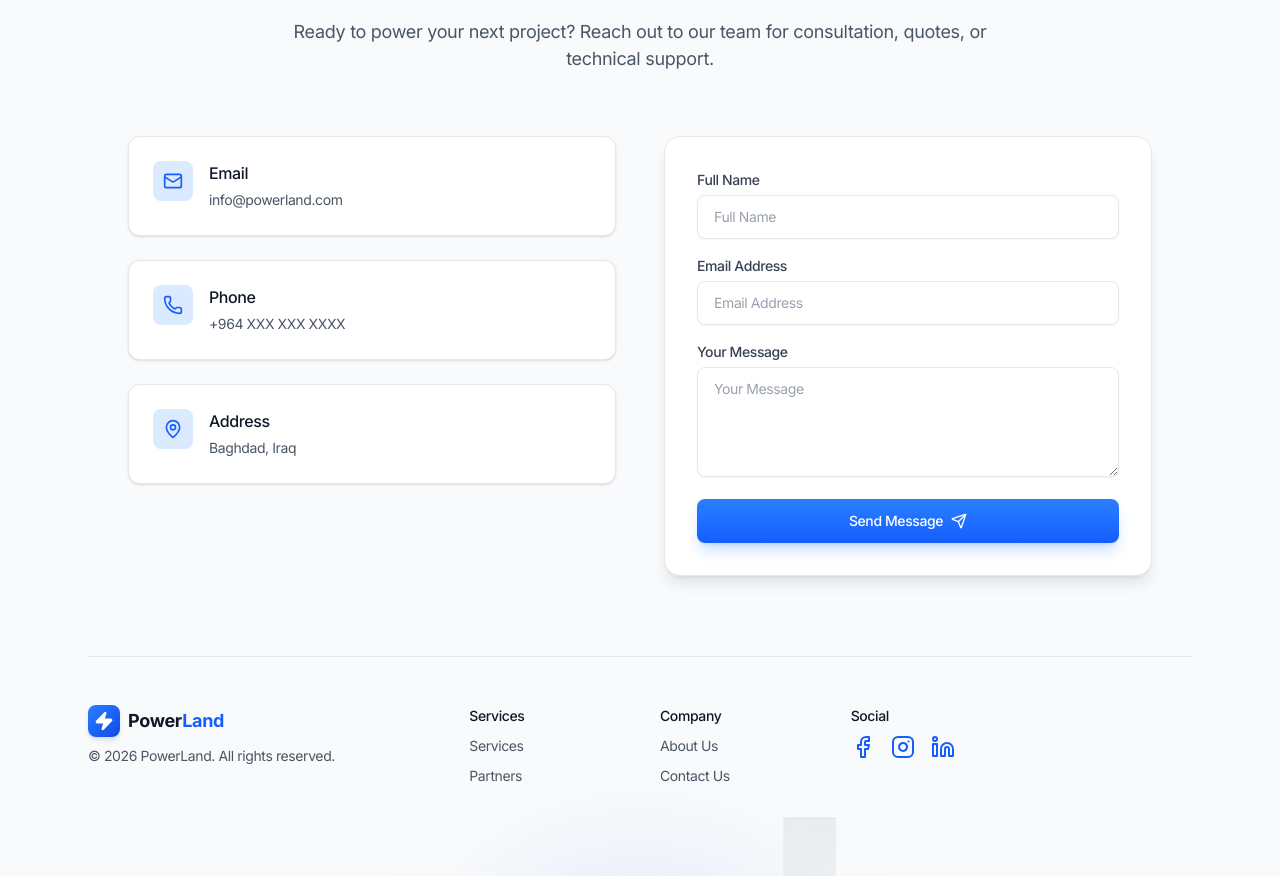
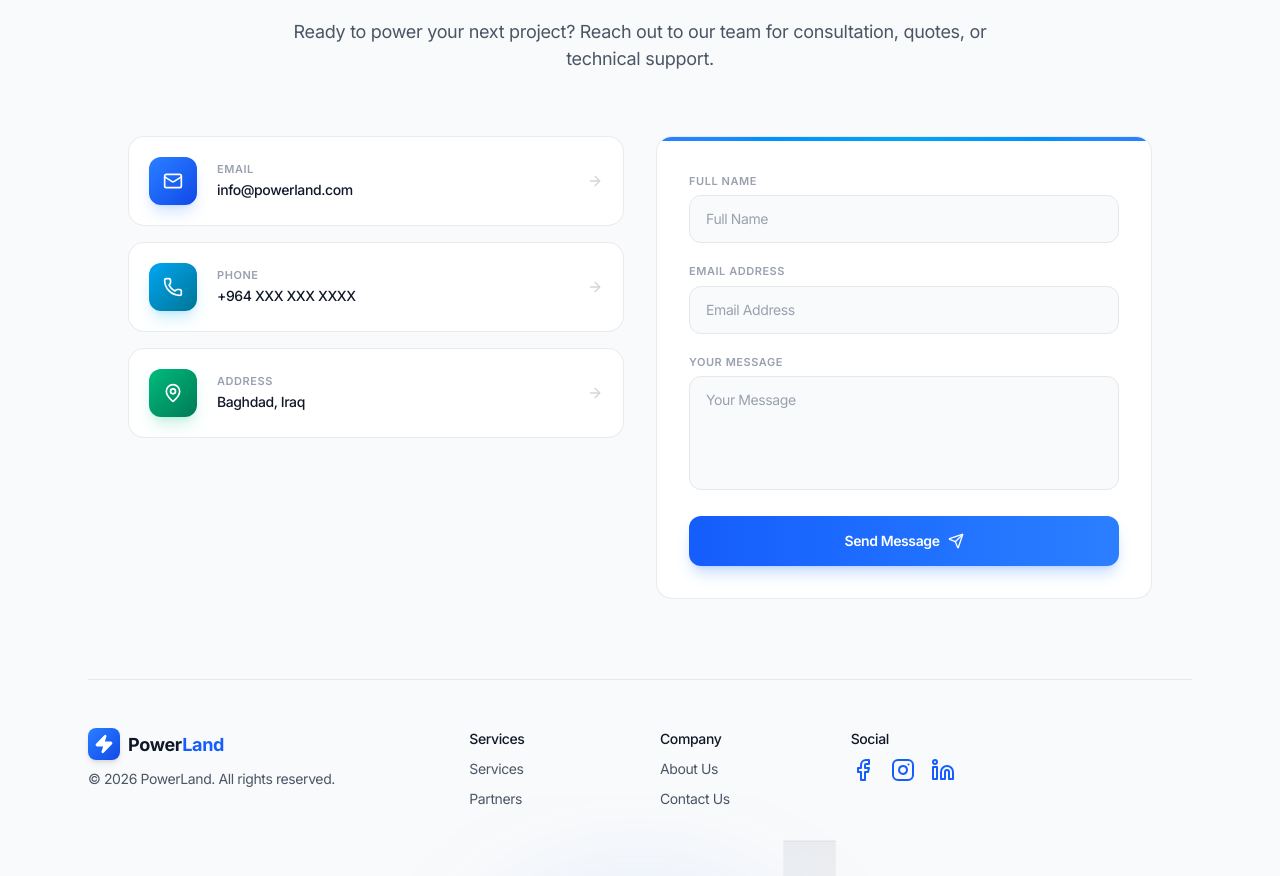
Before and after one commit to OYAPStudio/PowerLand, a Next.js app: page /en in a window 1280 px wide. Shown: the part 3580-4456 px from the top of the page. Built offline with nearby package versions, Linux system fonts and the light colour scheme.

Commit message:
feat: enhance contact section with dynamic contact items and improved styling

```diff
--- a/components/contact.tsx
+++ b/components/contact.tsx
@@ -1,13 +1,52 @@
 "use client";
 
 import { useTranslations } from "next-intl";
-import { Mail, Phone, MapPin, Send } from "lucide-react";
+import { Mail, Phone, MapPin, Send, ArrowRight } from "lucide-react";
 
 export default function Contact() {
   const t = useTranslations("contact");
 
+  const contactItems = [
+    {
+      icon: Mail,
+      label: t("email"),
+      value: t("emailValue"),
+      href: `mailto:${t("emailValue")}`,
+      color: "from-blue-500 to-blue-700",
+      shadow: "shadow-blue-500/20",
+    },
+    {
+      icon: Phone,
+      label: t("phone"),
+      value: t("phoneValue"),
+      href: `tel:${t("phoneValue")}`,
+      color: "from-sky-500 to-cyan-700",
+      shadow: "shadow-sky-500/20",
+    },
+    {
+      icon: MapPin,
+      label: t("address"),
+      value: t("addressValue"),
+      href: "#",
+      color: "from-emerald-500 to-emerald-700",
+      shadow: "shadow-emerald-500/20",
+    },
+  ];
+
   return (
-    <section id="contact" className="relative">
+    <section id="contact" className="relative overflow-hidden">
+      {/* Background accent */}
+      <div className="pointer-events-none absolute inset-0 -z-10">
+        <div
+          className="absolute inset-0 opacity-40 dark:opacity-100"
+          style={{
+            backgroundImage:
+              "radial-gradient(circle at 25% 25%, rgba(59,130,246,0.04) 0.7px, transparent 1px), radial-gradient(circle at 75% 75%, rgba(59,130,246,0.04) 0.7px, transparent 1px)",
+            backgroundSize: "14px 14px",
+          }}
+        />
+      </div>
+
       <div className="mx-auto max-w-6xl px-4 sm:px-6">
         <div className="py-12 md:py-20">
           {/* Section header */}
@@ -24,67 +63,52 @@ export default function Contact() {
             </p>
           </div>
 
-          <div className="mx-auto grid max-w-5xl gap-12 md:grid-cols-2">
-            {/* Contact info */}
-            <div className="space-y-6" data-aos="fade-up">
-              <div className="flex items-start gap-4 rounded-xl border border-gray-200 bg-white p-6 shadow-sm dark:border-gray-700 dark:bg-gray-800">
-                <div className="flex h-10 w-10 shrink-0 items-center justify-center rounded-lg bg-blue-100 dark:bg-blue-900/30">
-                  <Mail className="h-5 w-5 text-blue-600 dark:text-blue-400" />
-                </div>
-                <div>
-                  <h3 className="mb-1 font-medium text-gray-900 dark:text-white">
-                    {t("email")}
-                  </h3>
-                  <p className="text-sm text-gray-600 dark:text-gray-400">
-                    {t("emailValue")}
-                  </p>
-                </div>
-              </div>
-
-              <div className="flex items-start gap-4 rounded-xl border border-gray-200 bg-white p-6 shadow-sm dark:border-gray-700 dark:bg-gray-800">
-                <div className="flex h-10 w-10 shrink-0 items-center justify-center rounded-lg bg-blue-100 dark:bg-blue-900/30">
-                  <Phone className="h-5 w-5 text-blue-600 dark:text-blue-400" />
-                </div>
-                <div>
-                  <h3 className="mb-1 font-medium text-gray-900 dark:text-white">
-                    {t("phone")}
-                  </h3>
-                  <p className="text-sm text-gray-600 dark:text-gray-400">
-                    {t("phoneValue")}
-                  </p>
-                </div>
-              </div>
-
-              <div className="flex items-start gap-4 rounded-xl border border-gray-200 bg-white p-6 shadow-sm dark:border-gray-700 dark:bg-gray-800">
-                <div className="flex h-10 w-10 shrink-0 items-center justify-center rounded-lg bg-blue-100 dark:bg-blue-900/30">
-                  <MapPin className="h-5 w-5 text-blue-600 dark:text-blue-400" />
-                </div>
-                <div>
-                  <h3 className="mb-1 font-medium text-gray-900 dark:text-white">
-                    {t("address")}
-                  </h3>
-                  <p className="text-sm text-gray-600 dark:text-gray-400">
-                    {t("addressValue")}
-                  </p>
-                </div>
-              </div>
+          <div className="mx-auto grid max-w-5xl gap-8 md:grid-cols-2">
+            {/* Contact info cards */}
+            <div className="space-y-4" data-aos="fade-up">
+              {contactItems.map((item) => (
+                <a
+                  key={item.label}
+                  href={item.href}
+                  className="group flex items-center gap-5 rounded-2xl border border-gray-200/80 bg-white p-5 transition-all duration-500 hover:-translate-y-0.5 hover:shadow-[0_16px_48px_rgba(0,0,0,0.08)] dark:border-white/10 dark:bg-white/[0.04] dark:hover:border-white/20 dark:hover:shadow-[0_16px_48px_rgba(0,0,0,0.4)]"
+                >
+                  <div
+                    className={`flex h-12 w-12 shrink-0 items-center justify-center rounded-xl bg-gradient-to-br ${item.color} shadow-lg ${item.shadow}`}
+                  >
+                    <item.icon className="h-5 w-5 text-white" />
+                  </div>
+                  <div className="min-w-0 flex-1">
+                    <p className="text-[11px] font-semibold uppercase tracking-wider text-gray-400 dark:text-slate-500">
+                      {item.label}
+                    </p>
+                    <p className="mt-0.5 truncate text-sm font-medium text-gray-900 dark:text-white">
+                      {item.value}
+                    </p>
+                  </div>
+                  <ArrowRight className="h-4 w-4 shrink-0 text-gray-300 transition-all group-hover:translate-x-1 group-hover:text-gray-500 rtl:rotate-180 rtl:group-hover:-translate-x-1 dark:text-slate-600 dark:group-hover:text-slate-400" />
+                </a>
+              ))}
             </div>
 
             {/* Contact form */}
             <div
-              className="rounded-2xl border border-gray-200 bg-white p-8 shadow-lg dark:border-gray-700 dark:bg-gray-800"
+              className="overflow-hidden rounded-2xl border border-gray-200/80 bg-white transition-all dark:border-white/10 dark:bg-white/[0.04]"
               data-aos="fade-up"
               data-aos-delay={150}
             >
+              {/* Form accent bar */}
+              <div className="h-1 w-full bg-gradient-to-r from-blue-500 via-sky-500 to-blue-500" />
+
               <form
+                className="p-8"
                 onSubmit={(e) => {
                   e.preventDefault();
                 }}
               >
-                <div className="space-y-4">
+                <div className="space-y-5">
                   <div>
                     <label
-                      className="mb-1 block text-sm font-medium text-gray-700 dark:text-gray-300"
+                      className="mb-1.5 block text-[11px] font-semibold uppercase tracking-wider text-gray-400 dark:text-slate-500"
                       htmlFor="name"
                     >
                       {t("form.name")}
@@ -92,13 +116,13 @@ export default function Contact() {
                     <input
                       id="name"
                       type="text"
-                      className="form-input w-full dark:border-gray-600 dark:bg-gray-700 dark:text-gray-100 dark:placeholder-gray-500"
+                      className="w-full rounded-xl border border-gray-200 bg-gray-50 px-4 py-3 text-sm text-gray-900 outline-none transition-all placeholder:text-gray-400 focus:border-blue-500 focus:ring-2 focus:ring-blue-500/20 dark:border-white/10 dark:bg-white/5 dark:text-white dark:placeholder:text-slate-600 dark:focus:border-blue-500/50"
                       placeholder={t("form.name")}
                     />
                   </div>
                   <div>
                     <label
-                      className="mb-1 block text-sm font-medium text-gray-700 dark:text-gray-300"
+                      className="mb-1.5 block text-[11px] font-semibold uppercase tracking-wider text-gray-400 dark:text-slate-500"
                       htmlFor="email"
                     >
                       {t("form.email")}
@@ -106,13 +130,13 @@ export default function Contact() {
                     <input
                       id="email"
                       type="email"
-                      className="form-input w-full dark:border-gray-600 dark:bg-gray-700 dark:text-gray-100 dark:placeholder-gray-500"
+                      className="w-full rounded-xl border border-gray-200 bg-gray-50 px-4 py-3 text-sm text-gray-900 outline-none transition-all placeholder:text-gray-400 focus:border-blue-500 focus:ring-2 focus:ring-blue-500/20 dark:border-white/10 dark:bg-white/5 dark:text-white dark:placeholder:text-slate-600 dark:focus:border-blue-500/50"
                       placeholder={t("form.email")}
                     />
                   </div>
                   <div>
                     <label
-                      className="mb-1 block text-sm font-medium text-gray-700 dark:text-gray-300"
+                      className="mb-1.5 block text-[11px] font-semibold uppercase tracking-wider text-gray-400 dark:text-slate-500"
                       htmlFor="message"
                     >
                       {t("form.message")}
@@ -120,18 +144,16 @@ export default function Contact() {
                     <textarea
                       id="message"
                       rows={4}
-                      className="form-textarea w-full dark:border-gray-600 dark:bg-gray-700 dark:text-gray-100 dark:placeholder-gray-500"
+                      className="w-full resize-none rounded-xl border border-gray-200 bg-gray-50 px-4 py-3 text-sm text-gray-900 outline-none transition-all placeholder:text-gray-400 focus:border-blue-500 focus:ring-2 focus:ring-blue-500/20 dark:border-white/10 dark:bg-white/5 dark:text-white dark:placeholder:text-slate-600 dark:focus:border-blue-500/50"
                       placeholder={t("form.message")}
                     />
                   </div>
                   <button
                     type="submit"
-                    className="btn group w-full bg-gradient-to-t from-blue-600 to-blue-500 text-white shadow-lg shadow-blue-500/25 hover:from-blue-700 hover:to-blue-600"
+                    className="group flex w-full items-center justify-center gap-2 rounded-xl bg-gradient-to-r from-blue-600 to-blue-500 px-6 py-3.5 text-sm font-semibold text-white shadow-lg shadow-blue-500/25 transition-all hover:from-blue-700 hover:to-blue-600 hover:shadow-xl hover:shadow-blue-500/30 focus:outline-none focus:ring-2 focus:ring-blue-400 focus:ring-offset-2 dark:focus:ring-offset-slate-900"
                   >
-                    <span className="relative inline-flex items-center gap-2">
-                      {t("form.send")}
-                      <Send className="h-4 w-4 transition-transform group-hover:translate-x-0.5 rtl:rotate-180 rtl:group-hover:-translate-x-0.5" />
-                    </span>
+                    <span>{t("form.send")}</span>
+                    <Send className="h-4 w-4 transition-transform group-hover:translate-x-0.5 rtl:rotate-180 rtl:group-hover:-translate-x-0.5" />
                   </button>
                 </div>
               </form>
```
